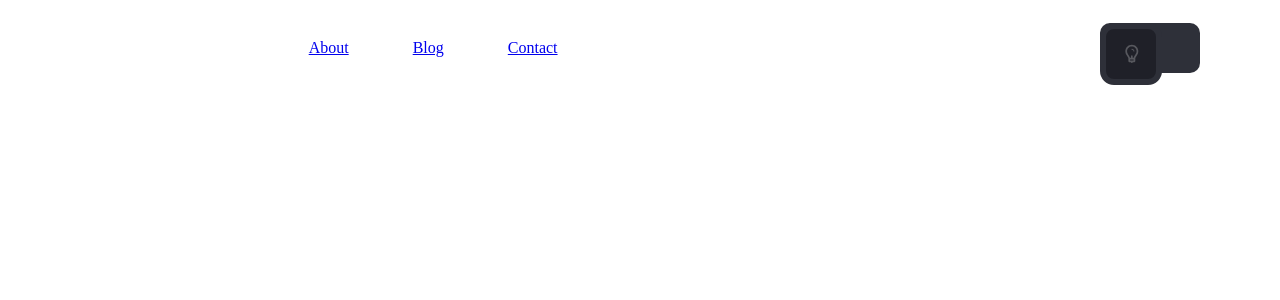
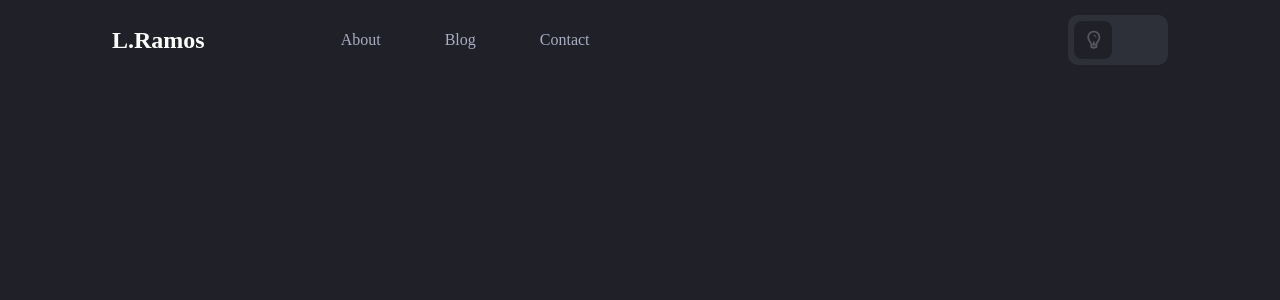
Before and after one commit to MogLuiz/LRamos-Blog, a Next.js app: page / in a window 1280 px wide. Shown: the top 300 px of the page. Built offline with nearby package versions, Linux system fonts and the light colour scheme; what urql would draw is missing.

Commit message:
feat: apply styled-components global styles

```diff
--- a/src/pages/_app.tsx
+++ b/src/pages/_app.tsx
@@ -10,6 +10,7 @@ import { client, ssrCache } from "@/lib/urql";
 
 import dark from "../styles/themes/dark";
 import { ThemeProvider } from "styled-components";
+import GlobalStyles from "@/styles/global";
 
 const MyApp: React.FC<AppProps> = ({ Component, pageProps }) => {
   // Reaproveitando cache do server-side pro client-side
@@ -23,6 +24,7 @@ const MyApp: React.FC<AppProps> = ({ Component, pageProps }) => {
     <ThemeProvider theme={dark}>
       <Provider value={client}>
         <Header />
+        <GlobalStyles />
         <Component {...pageProps} />
       </Provider>
     </ThemeProvider>
--- /dev/null
+++ b/src/styles/global.ts
@@ -0,0 +1,36 @@
+// Packages
+import { createGlobalStyle, css } from "styled-components";
+
+const GlobalStyles = createGlobalStyle`
+    ${({ theme }) => css`
+      * {
+        margin: 0;
+        padding: 0;
+        border: none;
+        box-sizing: border-box;
+      }
+
+      body {
+        background: ${theme.colors.bgPrimary};
+      }
+
+      body,
+      input,
+      textarea,
+      select,
+      button {
+        /* font-family: $default */
+      }
+
+      button a {
+        cursor: pointer;
+      }
+
+      a {
+        text-decoration: none;
+        color: ${theme.colors.textSecondary};
+      }
+    `}
+`;
+
+export default GlobalStyles;
```
